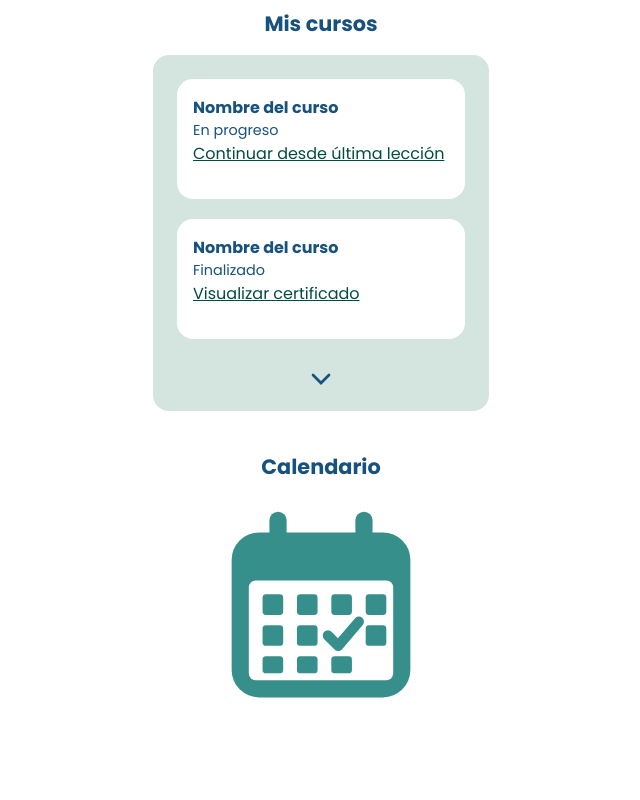
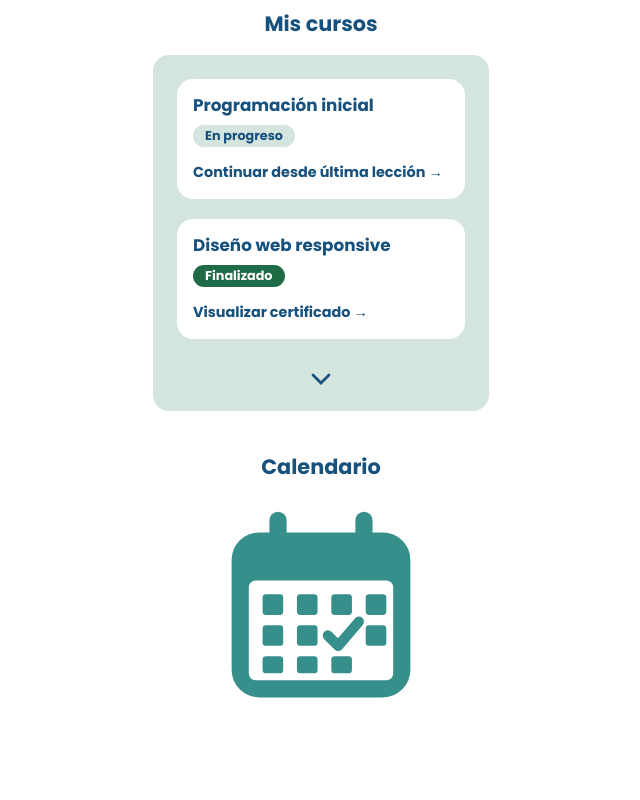
Before and after one commit to karinacuadracode/proyecto-falk, a PHP site: page /pages-front/mis-cursos.html in a window 1280 px wide. Shown: the part 107-907 px from the top of the page, without its empty margins (319-959 px from the left). Run offline with PHP 8.4, Linux system fonts and the light colour scheme.

Commit message:
Mis cursos y Home: nombres de cursos, etiqueta de estado y acción con mejor contraste

```diff
--- a/config/cursos-mock.php
+++ b/config/cursos-mock.php
@@ -4,7 +4,7 @@ declare(strict_types=1);
 // Cursos de ejemplo hasta que exista la tabla de cursos (RF-15).
 // Cuando esté la base, reemplazar buscarCurso() por una consulta con los cursos del usuario logueado.
 const CURSOS_MOCK = [
-    1 => ['nombre' => 'Introducción a la programación', 'estado' => 'en_progreso', 'fecha_fin' => null],
+    1 => ['nombre' => 'Programación inicial', 'estado' => 'en_progreso', 'fecha_fin' => null],
     2 => ['nombre' => 'Diseño web responsive',          'estado' => 'finalizado',  'fecha_fin' => '2026-09-30'],
 ];
 
--- a/pages-front/mis-cursos.html
+++ b/pages-front/mis-cursos.html
@@ -54,18 +54,18 @@
             <h2>Mis cursos</h2>
 
             <div class="contenedor-cursos">
-                <!-- Tarjeta 1: Cumple RF-16 y RF-17 (Continuar curso) -->
+                <!-- Tarjeta 1: Continuar curso -->
                 <article class="tarjeta-curso">
-                    <h3>Nombre del curso</h3>
-                    <p>En progreso</p>
-                    <a href="#" style="text-decoration: underline; color: #004d40;">Continuar desde última lección</a>
+                    <h3>Programación inicial</h3>
+                    <p class="estado-curso en-progreso">En progreso</p>
+                    <a href="#" class="accion-curso">Continuar desde última lección <span aria-hidden="true">→</span></a>
                 </article>
 
-                <!-- Tarjeta 2: Cumple RF-16 y RF-18 (Ver certificado) -->
+                <!-- Tarjeta 2: Ver certificado -->
                 <article class="tarjeta-curso">
-                    <h3>Nombre del curso</h3>
-                    <p>Finalizado</p>
-                    <a href="certificado.php?curso=2" style="text-decoration: underline; color: #004d40;">Visualizar certificado</a>
+                    <h3>Diseño web responsive</h3>
+                    <p class="estado-curso finalizado">Finalizado</p>
+                    <a href="certificado.php?curso=2" class="accion-curso">Visualizar certificado <span aria-hidden="true">→</span></a>
                 </article>
 
                 <button type="button" class="boton-icono" aria-label="Ver más cursos">
--- a/styles/styles.css
+++ b/styles/styles.css
@@ -290,18 +290,46 @@ form button:active {
 }
 
 .tarjeta-curso {
+  display: flex;
   background-color: #FFFFFF;
   border-radius: 16px;
   width: 100%;
   min-height: 120px;
   text-align: left;
+  flex-direction: column;
+  align-items: flex-start;
   padding: 16px;
+  gap: 8px;
 }
 .tarjeta-curso h3 {
-  font-size: 1rem;
+  font-size: 1.05rem;
+  line-height: 1.3;
 }
-.tarjeta-curso p {
+
+.estado-curso {
+  font-size: 0.8rem;
+  font-weight: 700;
+  border-radius: 999px;
+  padding: 2px 12px;
+}
+.estado-curso.en-progreso {
+  color: #17517D;
+  background-color: #D4E4DE;
+}
+.estado-curso.finalizado {
+  color: #FFFFFF;
+  background-color: #1E6B45;
+}
+
+.accion-curso {
+  margin-top: auto;
   font-size: 0.9rem;
+  font-weight: 700;
+  color: #17517D;
+  text-decoration: none;
+}
+.accion-curso:hover {
+  text-decoration: underline;
 }
 
 .calendario {
```
Also changed, not shown: pages-back/home.php (+4 -4 lines), sass/components/_mis-cursos.scss (+32 -4 lines).
